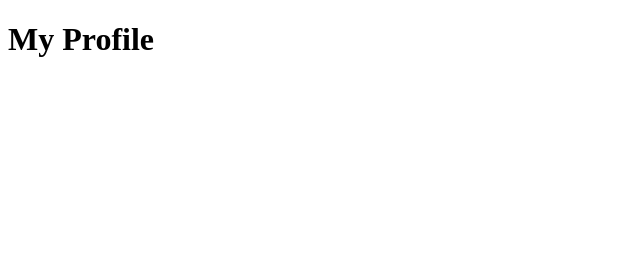
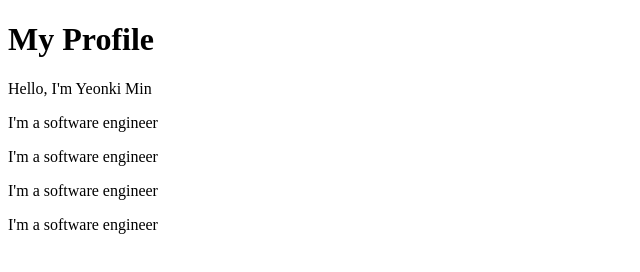
Before and after one commit to Yeonki-Min/my-profile-site, a plain HTML site: page index.html in a window 1280 px wide. Shown: the whole page, without its empty margins (0-640 px from the left). Drawn offline with Linux system fonts and the light colour scheme.

Commit message:
프로필 소개 내용 추가

```diff
--- a/index.html
+++ b/index.html
@@ -7,5 +7,11 @@
     </head>
     <body>
         <h1>My Profile</h1>
+        <p>Hello, I'm Yeonki Min</p>
+        <p>I'm a software engineer</p>
+        <p>I'm a software engineer</p>
+        <p>I'm a software engineer</p>
+        <p>I'm a software engineer</p>
+
     </body>
 </html>
```
